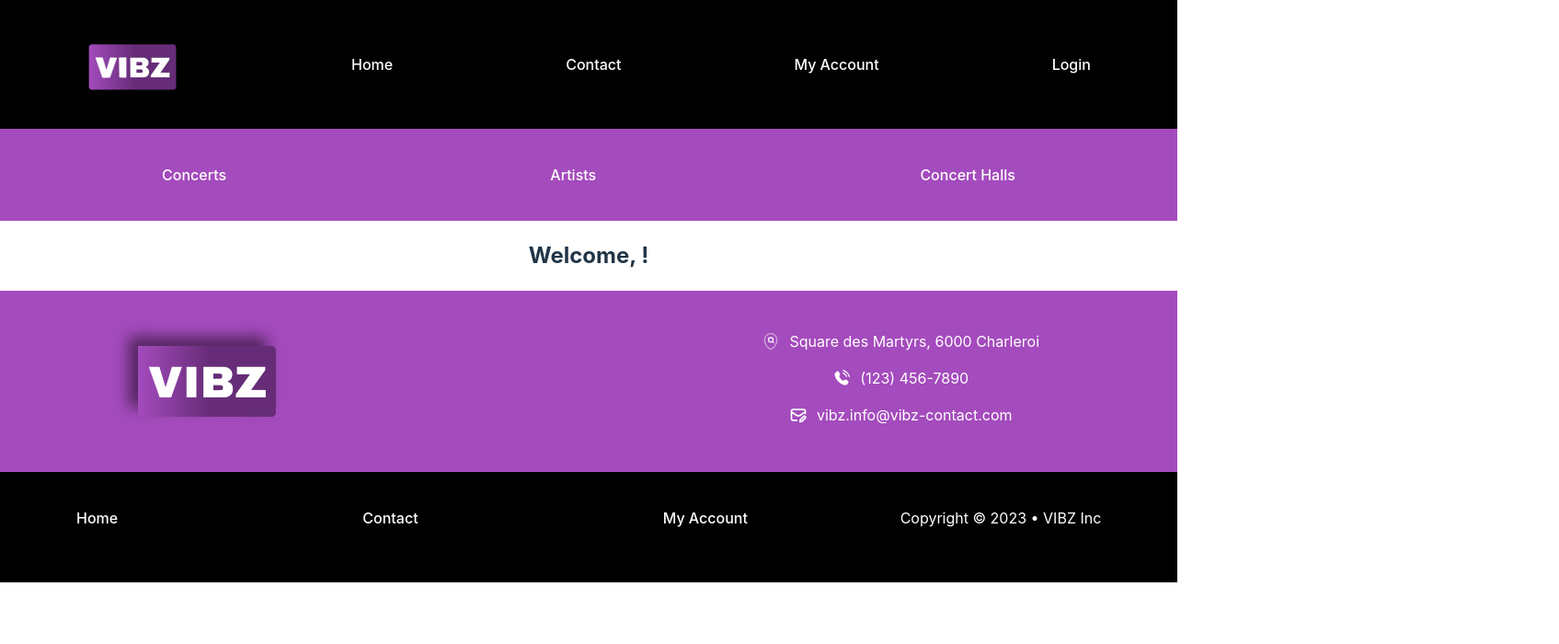
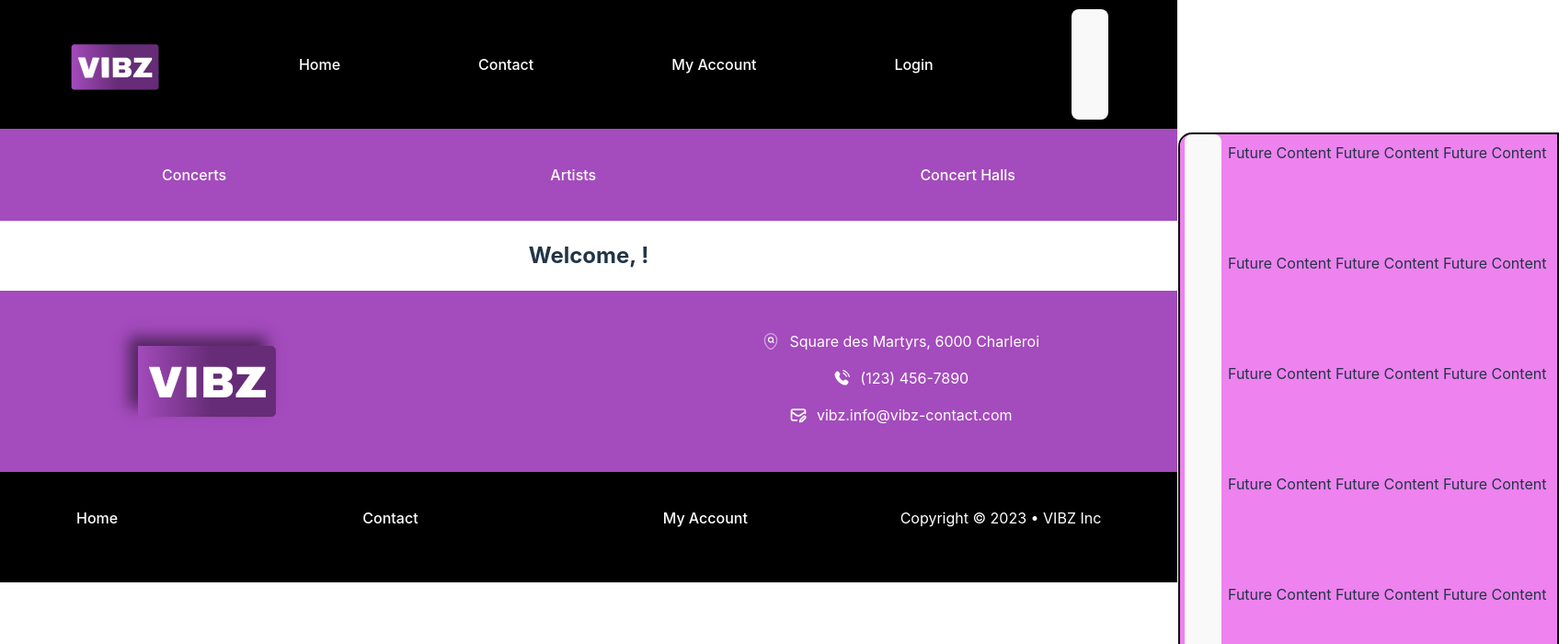
Before and after one commit to benHuey1/Concert-App, a React (Vite) app in the folder client/: page / in a window 1280 px wide. Shown: the top 700 px of the page at 92% size, 1695 px wide, since content can reach past the window. Built offline with nearby package versions, Linux system fonts and the light colour scheme; no server answers.

Commit message:
début du panier - reception concert infos + volet

```diff
--- a/client/src/components/Button/Button.jsx
+++ b/client/src/components/Button/Button-Submit.jsx
@@ -1,12 +1,12 @@
 import PropTypes from 'prop-types';
 import "./Button.css";
 
-export default function Button({content}) {
+export default function ButtonSubmit({content}) {
     return (
         <input className="button-submit" type="submit" value={content}/>
     );
 }
 
-Button.propTypes = {
+ButtonSubmit.propTypes = {
     content: PropTypes.string.isRequired,
   };
--- a/client/src/components/Button/Button-std.jsx
+++ b/client/src/components/Button/Button-std.jsx
@@ -1,13 +1,14 @@
 import PropTypes from 'prop-types';
 import "./Button.css";
 
-export default function ButtonSTD({content, onclick}) {
+export default function ButtonSTD({content, onclick, backImage}) {
     return (
-        <input className="button" type="button" value={content} onClick={onclick}/>
+        <button className="button" type="button" value={content} onClick={onclick} src={backImage}/>
     );
 }
 
 ButtonSTD.propTypes = {
     content: PropTypes.string.isRequired,
     onclick: PropTypes.func.isRequired,
+    backImage: PropTypes.string,
   };
--- a/client/src/components/Form/Form-contact.jsx
+++ b/client/src/components/Form/Form-contact.jsx
@@ -1,6 +1,6 @@
 import { useState } from "react";
-import Button from "../Button/Button";
 import { useForm } from "react-hook-form";
+import ButtonSubmit from "../Button/Button-Submit";
 
 export default function FormContact() {
     // const [name, setName] = useState('');
@@ -113,7 +113,7 @@ export default function FormContact() {
                     // eslint-disable-next-line react/no-unescaped-entities
                     <p>Text must be between 2 and 200 characters long, spaces and ':()' are allowed</p>
                 )}
-                <Button content="Submit"/>
+                <ButtonSubmit content="Submit"/>
             </form>
         {/* <form className="form" action="" method="post">
             <label htmlFor="">
--- a/client/src/components/Form/Form-login.jsx
+++ b/client/src/components/Form/Form-login.jsx
@@ -1,8 +1,8 @@
 import { useEffect, useState } from "react";
-import Button from "../Button/Button";
 import { useForm } from "react-hook-form";
 import { useNavigate } from "react-router-dom";
 import axios from "axios";
+import ButtonSubmit from "../Button/Button-Submit";
 
 export default function FormLogin() {
     const [mail, setMail] = useState('');
@@ -103,7 +103,7 @@ export default function FormLogin() {
                 // eslint-disable-next-line react/no-unescaped-entities
                 <p>Password must be at least 8 characters long and contain at least one lowercase letter, one uppercase letter, one digit, and one special character.</p>
             )}
-            <Button content="Log-In"/>
+            <ButtonSubmit content="Log-In"/>
             <div>Not yet registered ? <a href="/signup">Sign-up</a></div>
         </form>
         </>
--- a/client/src/components/Form/Form-signup.jsx
+++ b/client/src/components/Form/Form-signup.jsx
@@ -1,5 +1,5 @@
 import { useState } from "react";
-import Button from "../Button/Button";
+import Button from "../Button/Button-Submit";
 import { useForm } from "react-hook-form";
 import axios from "axios";
 import { useNavigate } from "react-router-dom";
--- /dev/null
+++ b/client/src/components/Modal/Modal.css
@@ -0,0 +1,31 @@
+.modal {
+    z-index: 1;
+    position: absolute;
+    top: 18vh;
+    right: 0px;
+    display: flex;
+    flex-direction: row;
+    justify-content: flex-start;
+    align-content: center;
+    background-color: #fff;
+    width: 400px;
+    min-height: 200px;
+    max-height: 80vh;
+    overflow: auto;
+    border: 2px solid #000;
+    border-radius: 15px 0px 15px 15px;
+    padding: 0px 5px 5px;
+}
+.modal_content {
+    display: flex;
+    flex-direction: column;
+    justify-content: center;
+    align-content: center;
+}
+.show{
+    transform: translate(0px);
+}
+.hide{
+    transform: translate(415px);
+    background-color: violet;
+}
--- /dev/null
+++ b/client/src/components/Modal/Modal.jsx
@@ -0,0 +1,25 @@
+import { React, useState } from "react";
+import ButtonSTD from "../Button/Button-std";
+import "./Modal.css"
+
+export default function Modal ({content}) {
+    const [show, setShow] = useState(false);
+    const showModal = () => {
+        setShow(true);
+        console.log("SHOWN");
+    }
+    const hideModal = () => {
+        setShow(false);
+        console.log("HIDE");
+    }
+    const showHideStyle = show ? 'modal show' : 'modal hide';
+    return (
+        <>
+            <ButtonSTD content="CART" onclick={showModal}/>
+            <div className={showHideStyle} /*{{(show) ? 'modal show' : 'modal hide'}}*/>
+                <ButtonSTD content="->" backImage={"/logo-plus"} onclick={hideModal}/>
+                <div className="modal_content" open>{content}</div>
+            </div>
+        </>
+    )
+}
--- a/client/src/components/Navbar/Navbar.jsx
+++ b/client/src/components/Navbar/Navbar.jsx
@@ -2,6 +2,7 @@ import { React, useEffect, useState } from "react";
 import { NavLink, useNavigate } from "react-router-dom";
 import "./Navbar.css"
 import axios from "axios";
+import Modal from "../Modal/Modal";
 
 export default function Navbar() {
 
@@ -55,6 +56,7 @@ export default function Navbar() {
             {isLoggedIn ? (
                 <NavLink to="/" className={"nav_link"} onClick={handleLogout}>Logout</NavLink>
             ) : null}
+            <Modal content="Future Content Future Content Future Content Future Content Future Content Future Content Future Content Future Content Future Content Future Content Future Content Future Content Future Content Future Content Future Content Future Content Future Content Future Content Future Content Future Content Future Content Future Content "/>
         </nav>
         </>
     )
```
